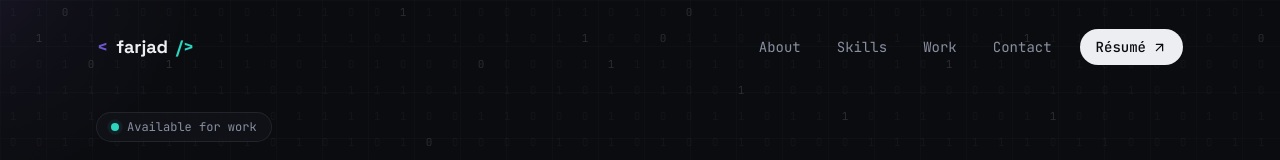
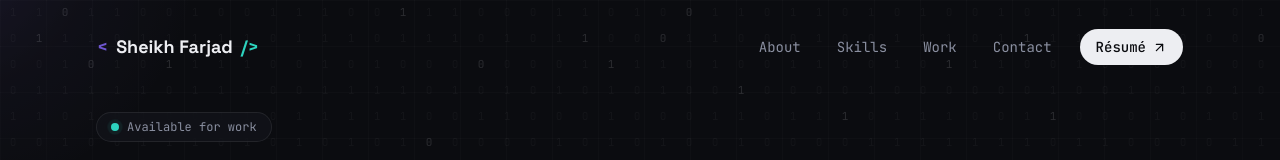
Before and after one commit to techbuildhub01-gif/byteportfolio, a React (Vite) app: page / in a window 1280 px wide. Shown: the top 160 px of the page. Built offline with nearby package versions, Linux system fonts and the light colour scheme.

Commit message:
Add brand name

```diff
--- a/src/data.js
+++ b/src/data.js
@@ -4,7 +4,7 @@
 
 export const profile = {
   name: "Sheikh Farjad Ahmed",
-  brand: "farjad", // shown as <brand/> in the navbar & footer logo
+  brand: "Sheikh Farjad", // shown as <brand/> in the navbar & footer logo
   photo: "/profile.jpeg", // save your photo at public/profile.jpg (or change ext). Empty/missing → shows your initials instead.
   // hero headline — one line per array item (the LAST line gets the gradient)
   headline: ["I build web apps", "and software —", "from idea to deployment."],
```
